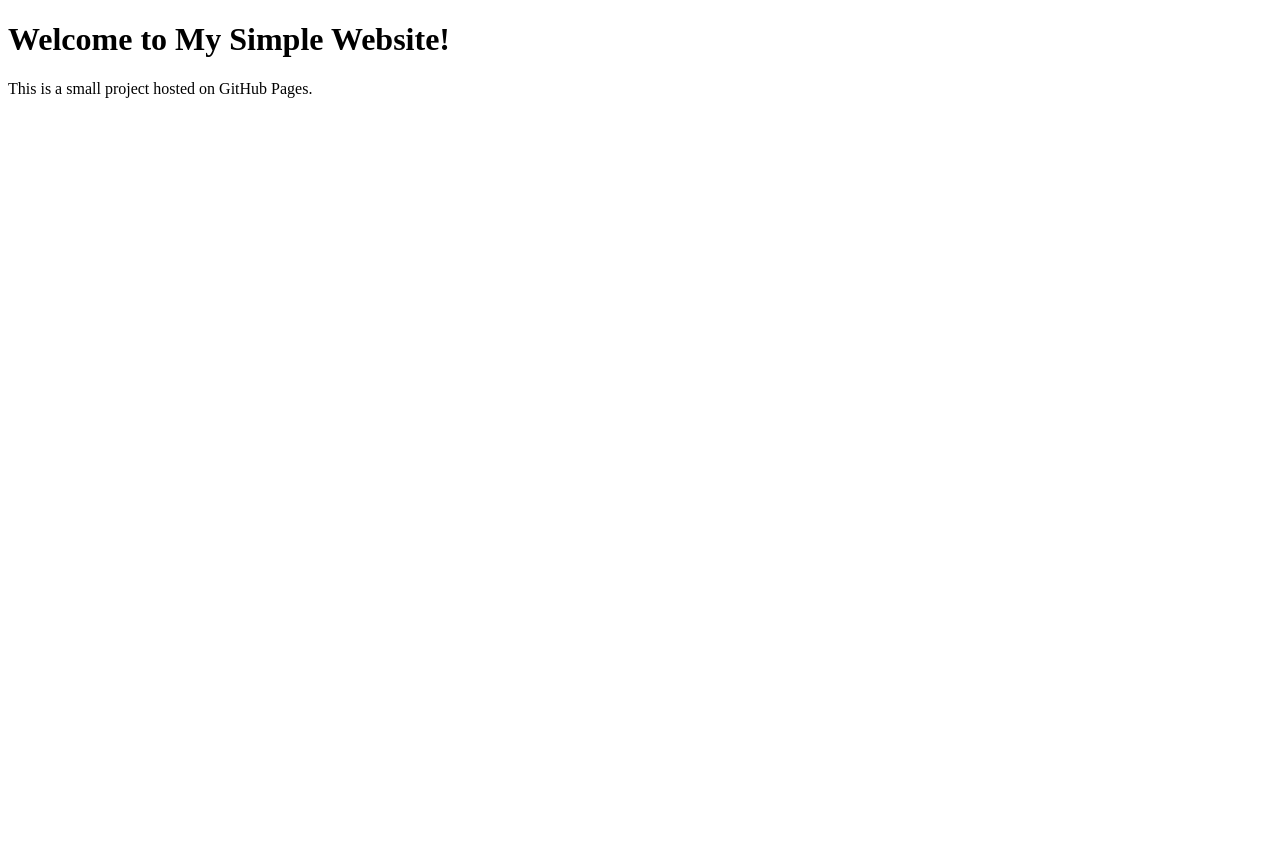
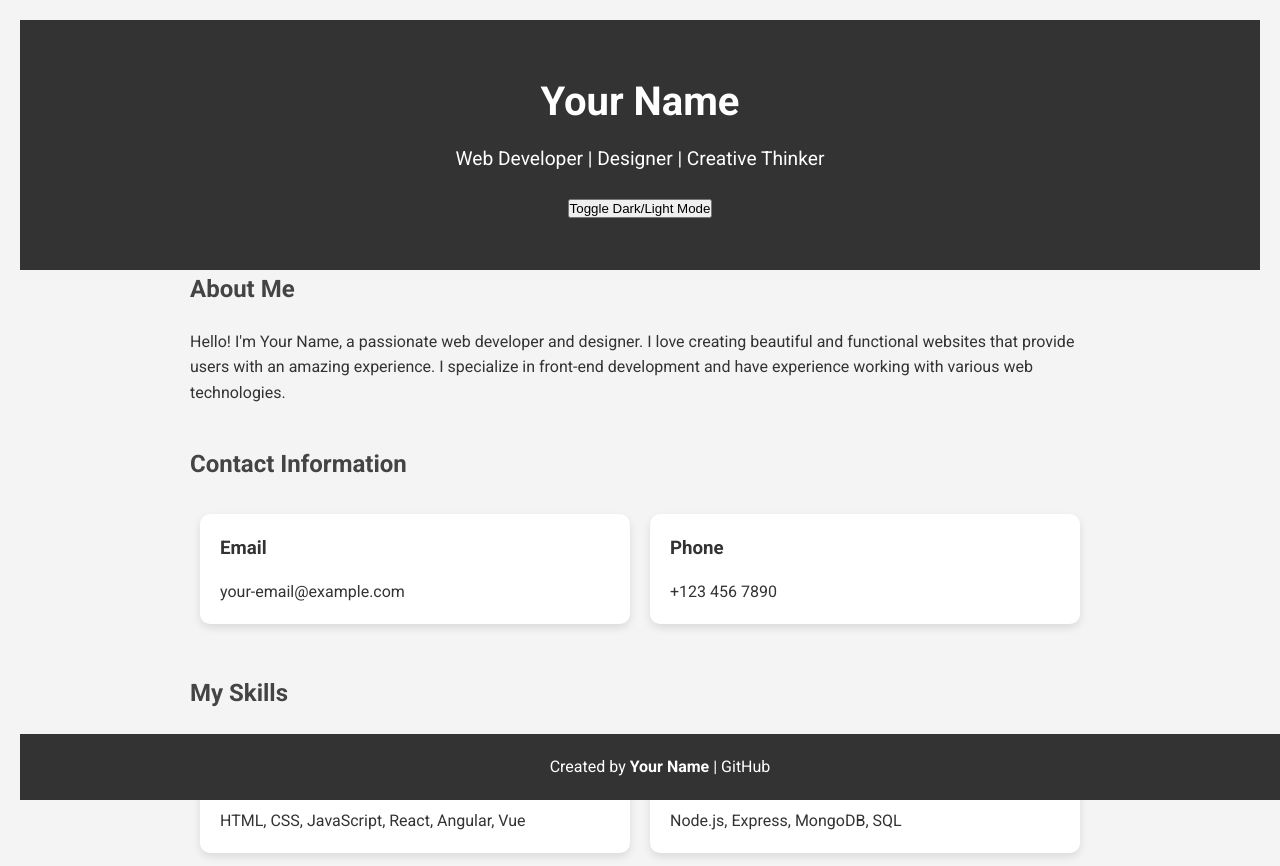
Before and after one commit to gauravvarnekar/my-website, a plain HTML site: page index.html in a window 1280 px wide. Shown: the top 866 px of the page. Before the commit the page ends 800 px from the top, so only its background shows below. Drawn offline with Linux system fonts and the light colour scheme.

Commit message:
Updated index.html with new portfolio design

```diff
--- a/index.html
+++ b/index.html
@@ -3,10 +3,175 @@
 <head>
     <meta charset="UTF-8">
     <meta name="viewport" content="width=device-width, initial-scale=1.0">
-    <title>My Simple Website</title>
+    <title>Your Name - Portfolio</title>
+    <link href="https://fonts.googleapis.com/css2?family=Roboto:wght@300;400;700&display=swap" rel="stylesheet">
+    <style>
+        /* Basic Reset */
+        * {
+            margin: 0;
+            padding: 0;
+            box-sizing: border-box;
+        }
+
+        body {
+            font-family: 'Roboto', sans-serif;
+            line-height: 1.6;
+            background: #f4f4f4;
+            color: #333;
+            padding: 20px;
+        }
+
+        header {
+            background: #333;
+            color: #fff;
+            text-align: center;
+            padding: 50px 20px;
+        }
+
+        header h1 {
+            font-size: 2.5rem;
+            margin-bottom: 10px;
+        }
+
+        header p {
+            font-size: 1.2rem;
+            margin-bottom: 20px;
+        }
+
+        .content {
+            max-width: 900px;
+            margin: 0 auto;
+        }
+
+        section {
+            margin-bottom: 40px;
+        }
+
+        h2 {
+            color: #444;
+            margin-bottom: 20px;
+        }
+
+        .info {
+            display: flex;
+            justify-content: space-between;
+            flex-wrap: wrap;
+        }
+
+        .info div {
+            flex: 1 1 45%;
+            background: #fff;
+            padding: 20px;
+            margin: 10px;
+            box-shadow: 0 4px 8px rgba(0, 0, 0, 0.1);
+            border-radius: 10px;
+        }
+
+        .info div h3 {
+            margin-bottom: 15px;
+            color: #333;
+        }
+
+        .info div p {
+            font-size: 1rem;
+        }
+
+        footer {
+            text-align: center;
+            padding: 20px;
+            background: #333;
+            color: #fff;
+            position: fixed;
+            bottom: 0;
+            width: 100%;
+        }
+
+        footer a {
+            color: #fff;
+            text-decoration: none;
+        }
+
+        footer a:hover {
+            text-decoration: underline;
+        }
+
+        @media (max-width: 768px) {
+            .info div {
+                flex: 1 1 100%;
+            }
+        }
+    </style>
 </head>
 <body>
-    <h1>Welcome to My Simple Website!</h1>
-    <p>This is a small project hosted on GitHub Pages.</p>
+
+    <header>
+        <h1>Your Name</h1>
+        <p>Web Developer | Designer | Creative Thinker</p>
+        <button onclick="toggleTheme()">Toggle Dark/Light Mode</button>
+    </header>
+
+    <div class="content">
+        <section>
+            <h2>About Me</h2>
+            <p>Hello! I'm Your Name, a passionate web developer and designer. I love creating beautiful and functional websites that provide users with an amazing experience. I specialize in front-end development and have experience working with various web technologies.</p>
+        </section>
+
+        <section>
+            <h2>Contact Information</h2>
+            <div class="info">
+                <div>
+                    <h3>Email</h3>
+                    <p>your-email@example.com</p>
+                </div>
+                <div>
+                    <h3>Phone</h3>
+                    <p>+123 456 7890</p>
+                </div>
+            </div>
+        </section>
+
+        <section>
+            <h2>My Skills</h2>
+            <div class="info">
+                <div>
+                    <h3>Front-End Development</h3>
+                    <p>HTML, CSS, JavaScript, React, Angular, Vue</p>
+                </div>
+                <div>
+                    <h3>Back-End Development</h3>
+                    <p>Node.js, Express, MongoDB, SQL</p>
+                </div>
+            </div>
+        </section>
+
+        <section>
+            <h2>My Projects</h2>
+            <div class="info">
+                <div>
+                    <h3>Project One</h3>
+                    <p>Description of your first project. You can add more info like technologies used, challenges faced, and the impact it made.</p>
+                </div>
+                <div>
+                    <h3>Project Two</h3>
+                    <p>Description of your second project. Add more details about your project and what you've learned from it.</p>
+                </div>
+            </div>
+        </section>
+    </div>
+
+    <footer>
+        <p>Created by <strong>Your Name</strong> | <a href="https://www.github.com/yourusername" target="_blank">GitHub</a></p>
+    </footer>
+
+    <script>
+        // Toggle Dark/Light Mode
+        function toggleTheme() {
+            const body = document.body;
+            body.classList.toggle('dark-theme');
+            const currentTheme = body.classList.contains('dark-theme') ? 'Dark' : 'Light';
+            alert(`Switched to ${currentTheme} Mode!`);
+        }
+    </script>
+
 </body>
 </html>
```
